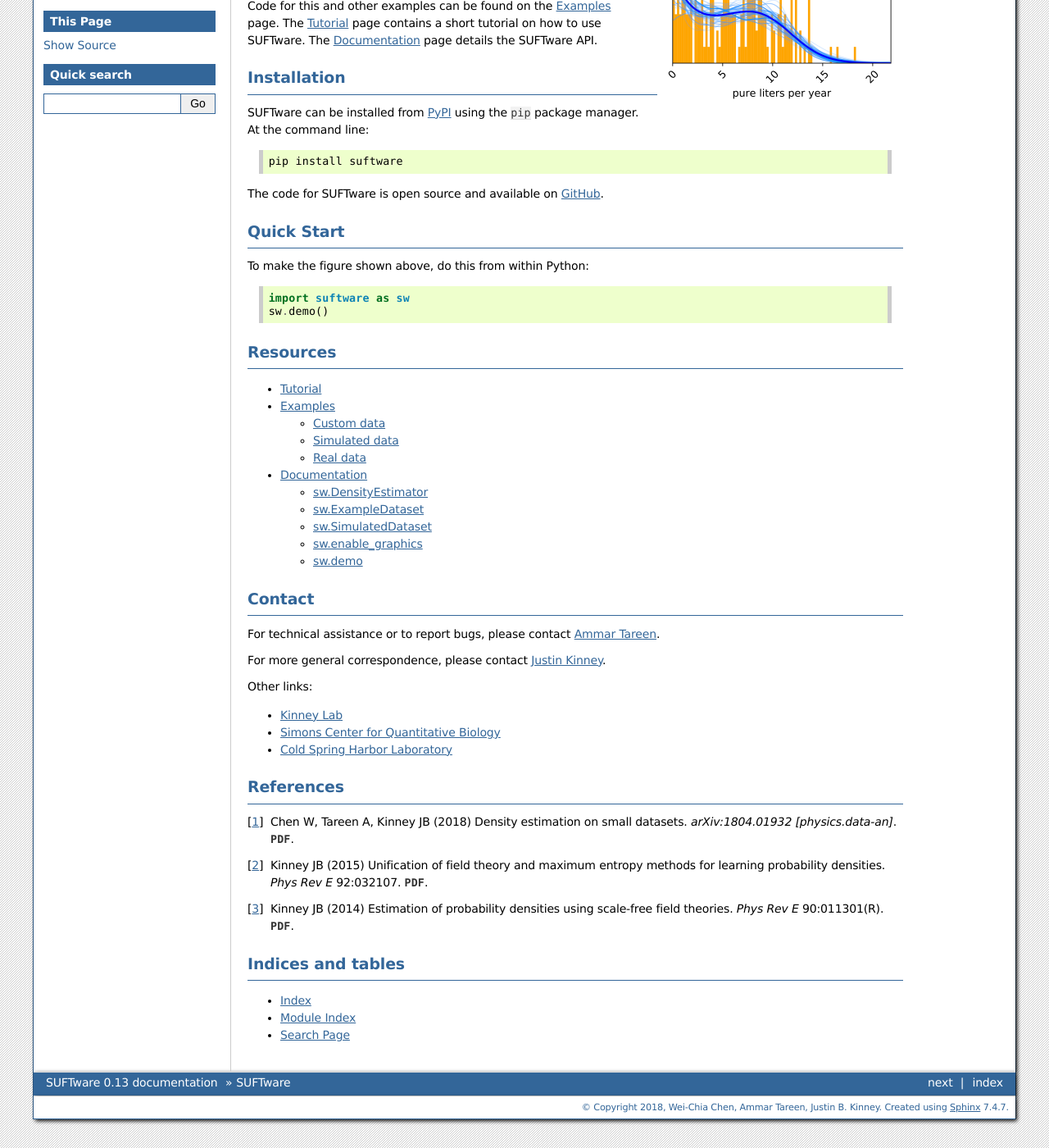
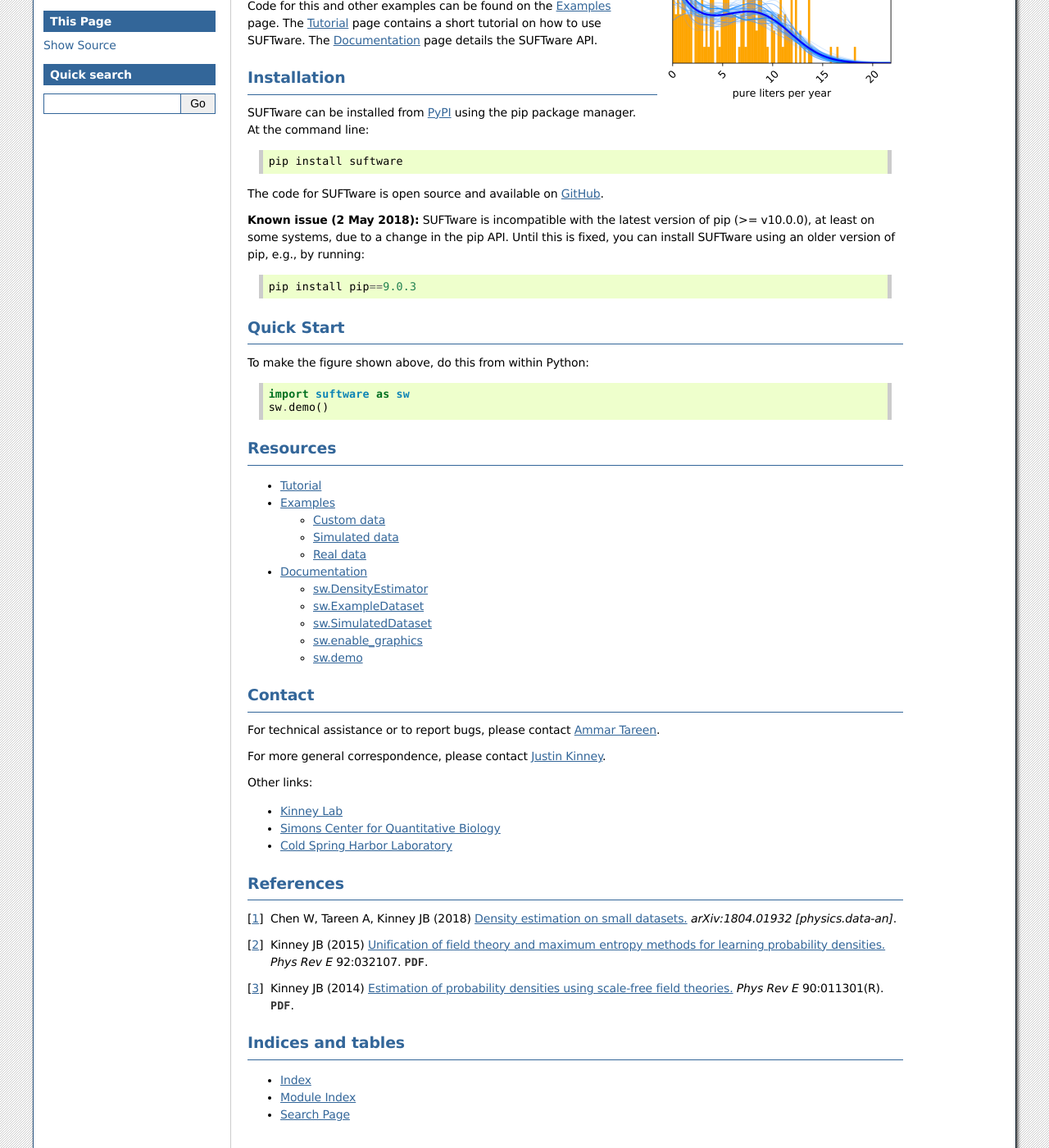
Before and after one commit to slawomirmarczynski/suftware, a Sphinx documentation site: the page built from docs/index.rst, in a window 1280 px wide and 1400 px high, scrolled down 284 px. Shown: the whole window at 82% size. Built offline with Sphinx 7.4.7, drawn with Linux system fonts in a browser that asks for light colours.

Commit message:
Modified documentation to discuss pip 10.0 issue

```diff
--- a/docs/index.rst
+++ b/docs/index.rst
@@ -27,13 +27,19 @@ Installation
 ------------
 
 SUFTware can be installed from
-`PyPI <https://pypi.python.org/pypi/suftware>`_ using the ``pip`` package
+`PyPI <https://pypi.python.org/pypi/suftware>`_ using the pip package
 manager. At the command line::
 
     pip install suftware
 
 The code for SUFTware is open source and available on
 `GitHub <https://github.com/jbkinney/suftware>`_.
+
+
+**Known issue (2 May 2018):** SUFTware is incompatible with the latest version of pip (>= v10.0.0), at least on some systems, due to a change in the pip API. Until this is fixed, you can install SUFTware using an older version of pip, e.g., by running::
+
+	pip install pip==9.0.3
+
 
 Quick Start
 -----------
@@ -71,16 +77,12 @@ Other links:
 References
 ----------
 
-.. [#Chen2018] Chen W, Tareen A, Kinney JB (2018) Density estimation on
-   small datasets. *arXiv:1804.01932 [physics.data-an]*.
-   :download:`PDF </ChenEtAl2018v1.pdf>`.
+.. [#Chen2018] Chen W, Tareen A, Kinney JB (2018) `Density estimation on small datasets. <https://arxiv.org/abs/1804.01932>`_ *arXiv:1804.01932 [physics.data-an]*.
 
-.. [#Kinney2015] Kinney JB (2015) Unification of field theory and maximum
-   entropy methods for learning probability densities. *Phys Rev E* 92:032107.
+.. [#Kinney2015] Kinney JB (2015) `Unification of field theory and maximum entropy methods for learning probability densities. <https://journals.aps.org/pre/abstract/10.1103/PhysRevE.92.032107>`_ *Phys Rev E* 92:032107.
    :download:`PDF </Kinney2015.pdf>`.
 
-.. [#Kinney2014] Kinney JB (2014) Estimation of probability densities using
-   scale-free field theories. *Phys Rev E* 90:011301(R).
+.. [#Kinney2014] Kinney JB (2014) `Estimation of probability densities using scale-free field theories. <https://journals.aps.org/pre/abstract/10.1103/PhysRevE.90.011301>`_ *Phys Rev E* 90:011301(R).
    :download:`PDF <Kinney2014.pdf>`.
 
 Indices and tables
```
Also changed, not shown: 5 other files.
